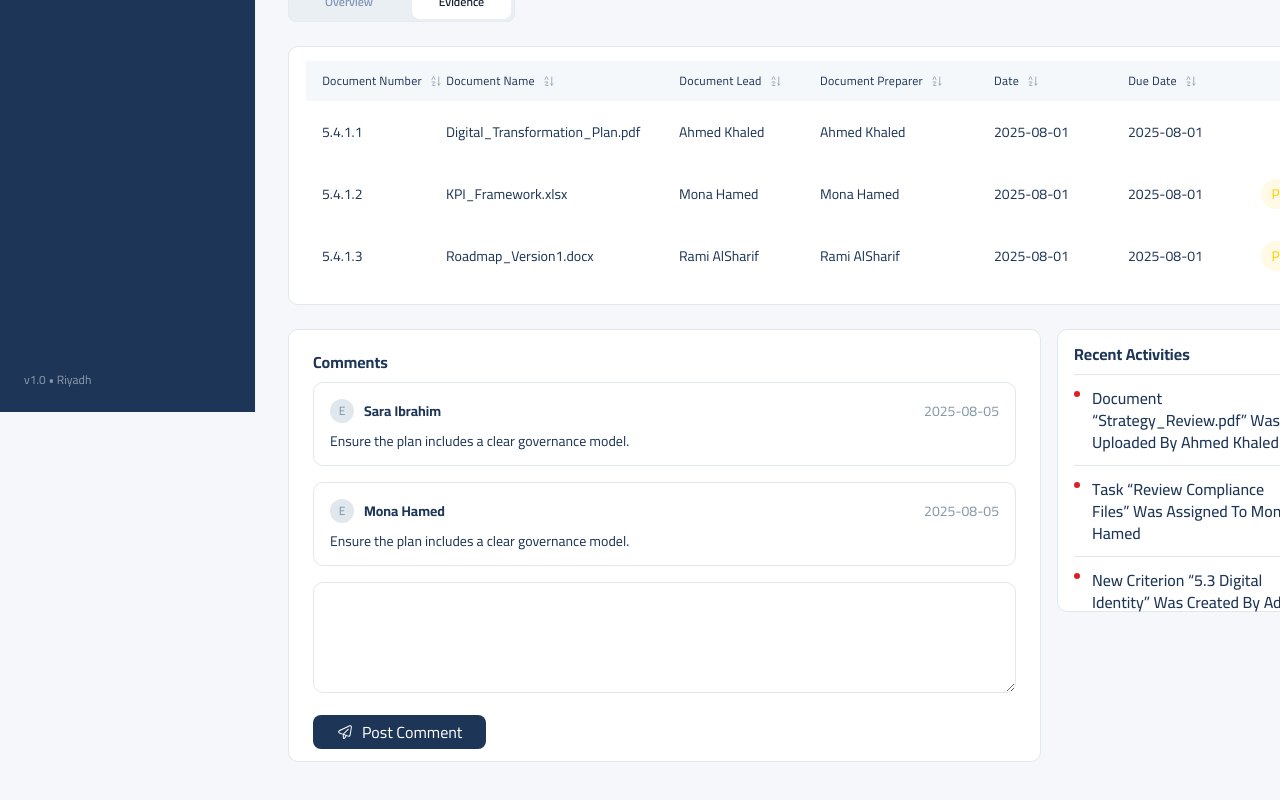
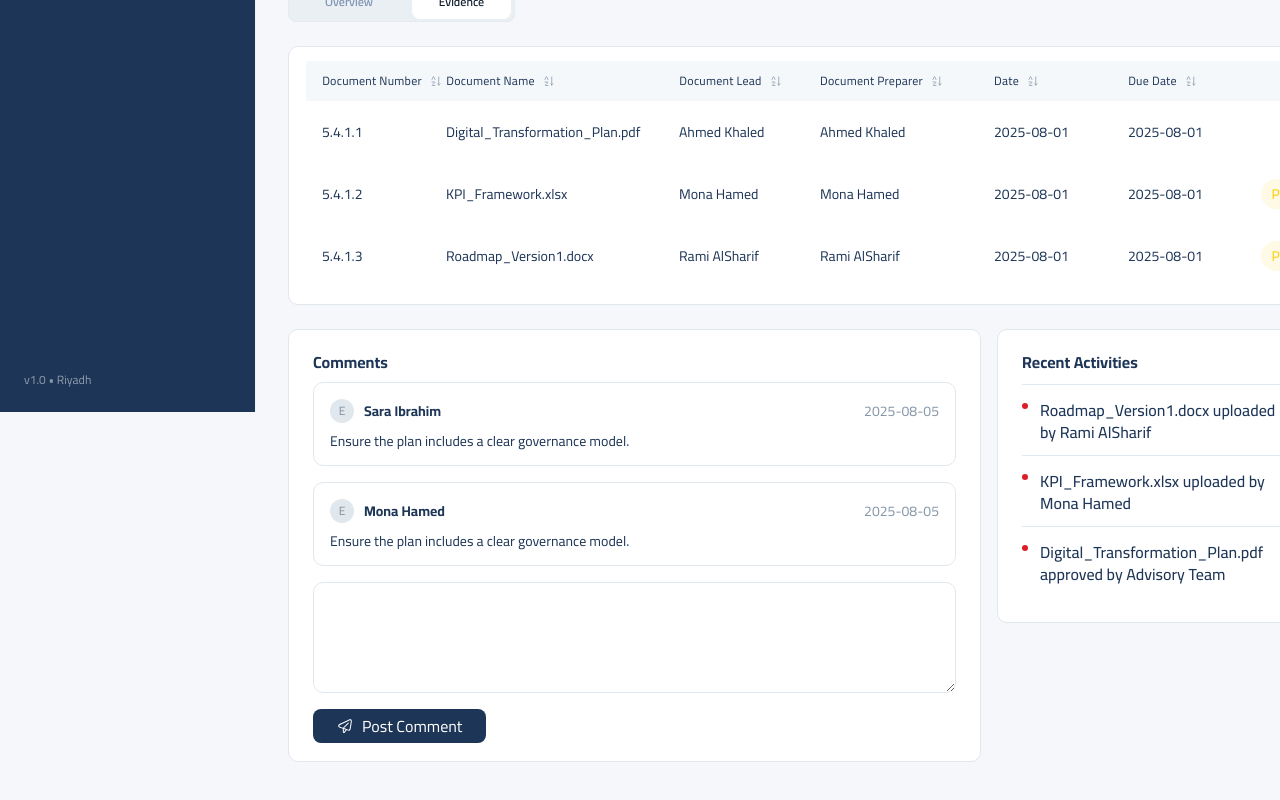
Before and after one commit to waqasshaukat/tahwul-task, a Next.js app: page /perspectives/evidence in a window 1280 px wide. Shown: the part 388-1188 px from the top of the page. Built offline with nearby package versions, Linux system fonts and the light colour scheme.

Commit message:
Recent activities section

```diff
--- a/src/app/perspectives/page.tsx
+++ b/src/app/perspectives/page.tsx
@@ -123,13 +123,18 @@ export default function PerspectivesOverviewPage() {
           <div className="mt-4">
             <EvidenceTable rows={evidenceRows} />
           </div>
-          <div className="grid gap-4 xl:grid-cols-[2fr_1fr]">
+          <div className="flex w-full gap-[16px]">
+            <div className="flex-[2_2_0%]">
               <CommentsPanel comments={comments} />
+            </div>
+            <div className="flex-[1_1_0%]">
               <ActivityList title="Recent Activities" items={activities} />
+            </div>
           </div>
         </div>
       )}
 
+      {activeTab === "Overview" && (
         <div className="mt-[16.5px]">
           <LeadersRow
             leaders={[
@@ -138,6 +143,7 @@ export default function PerspectivesOverviewPage() {
             ]}
           />
         </div>
+      )}
     </div>
   );
 }
--- a/src/components/ActivityList.tsx
+++ b/src/components/ActivityList.tsx
@@ -17,20 +17,23 @@ type Props = {
 
 export default function ActivityList({ title, items }: Props) {
   return (
-    <div className="h-[283.45px] w-full rounded-[10px] border border-[#E0E8ED] bg-white p-4">
+    <div className="h-[294px] w-full rounded-[10px] border border-[#E0E8ED] bg-white p-[24px]">
       <h3 className="text-[16px] font-bold leading-4 text-[#1D3557]">
         {title}
       </h3>
-      <div className="mt-3 border-t border-[#E0E8ED] divide-y divide-[#E0E8ED]">
+      <div className="mt-[14px] border-t border-[#E0E8ED] divide-y divide-[#E0E8ED]">
         {items.map((item) => (
-          <div key={item.title} className="flex items-start gap-3 py-3 text-sm">
+          <div
+            key={item.title}
+            className="flex items-start justify-between gap-3 pb-3 pt-[14px] text-sm"
+          >
             <span className={`mt-1 h-1.5 w-1.5 rounded-full ${badgeMap[item.type]}`} />
             <div className="flex-1">
-              <p className="text-[16px] font-medium leading-[22px] text-[#1D3557]">
+              <p className="h-[44px] w-[244px] text-[16px] font-medium leading-[22px] text-[#1D3557]">
                 {item.title}
               </p>
             </div>
-            <span className="text-[12px] font-normal leading-4 text-[#8597A8]">
+            <span className="ml-[11px] w-[64px] whitespace-nowrap text-right text-[12px] font-normal leading-[16px] text-[#8597A8]">
               {item.time}
             </span>
           </div>
--- a/src/components/CommentsPanel.tsx
+++ b/src/components/CommentsPanel.tsx
@@ -10,13 +10,13 @@ type Props = {
 
 export default function CommentsPanel({ comments }: Props) {
   return (
-    <div className="h-[433px] w-[753px] max-w-full rounded-[10px] border border-[#E0E8ED] bg-white p-[24px]">
+    <div className="h-[433px] w-full rounded-[10px] border border-[#E0E8ED] bg-white p-[24px]">
       <h3 className="text-[16px] font-bold leading-4 text-[#1D3557]">Comments</h3>
       <div className="mt-3 space-y-4">
         {comments.map((comment) => (
           <div
             key={comment.author}
-            className="h-[84px] w-[705px] max-w-full rounded-[10px] border border-[#E0E8ED] bg-white p-4"
+            className="h-[84px] w-full rounded-[10px] border border-[#E0E8ED] bg-white p-4"
           >
             <div className="flex items-start justify-between">
               <div className="flex items-start gap-[10px]">
@@ -40,9 +40,7 @@ export default function CommentsPanel({ comments }: Props) {
         ))}
       </div>
       <div className="mt-4">
-        <textarea
-          className="h-[111px] w-[705px] max-w-full rounded-[10px] border border-[#E0E8ED] bg-white p-3 text-[14px] leading-[20px] text-[#1D3557] outline-none focus:border-[#1D3557]"
-        />
+        <textarea className="block h-[111px] w-full rounded-[10px] border border-[#E0E8ED] bg-white p-3 text-[14px] leading-[20px] text-[#1D3557] outline-none focus:border-[#1D3557]" />
         <button className="mt-4 inline-flex h-[34px] items-center gap-[9px] rounded-[8px] bg-[#1D3557] px-[24px] py-[14px] text-[16px] font-normal leading-[16px] text-white">
           <img src="/icons/post.svg" alt="" className="h-4 w-4" />
           Post Comment
--- a/src/data/mock.ts
+++ b/src/data/mock.ts
@@ -318,17 +318,17 @@ export const leaders = [
 
 export const activities = [
   {
-    title: "Document “Strategy_Review.pdf” Was Uploaded By Ahmed Khaled",
+    title: "Roadmap_Version1.docx uploaded by Rami AlSharif",
     time: "5 mins ago",
     type: "doc",
   },
   {
-    title: "Task “Review Compliance Files” Was Assigned To Mona Hamed",
+    title: "KPI_Framework.xlsx uploaded by Mona Hamed",
     time: "20 mins ago",
     type: "task",
   },
   {
-    title: "New Criterion “5.3 Digital Identity” Was Created By Admin",
+    title: "Digital_Transformation_Plan.pdf approved by Advisory Team",
     time: "1 hour ago",
     type: "alert",
   },
```
Lines whose indentation alone changed are shown as unchanged.
